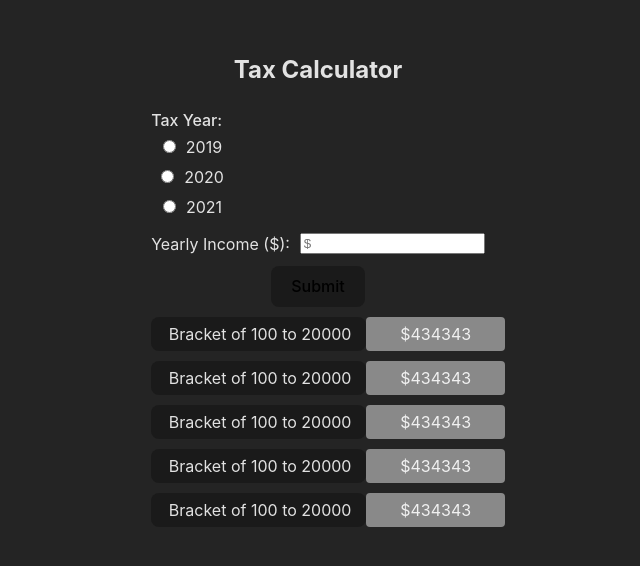
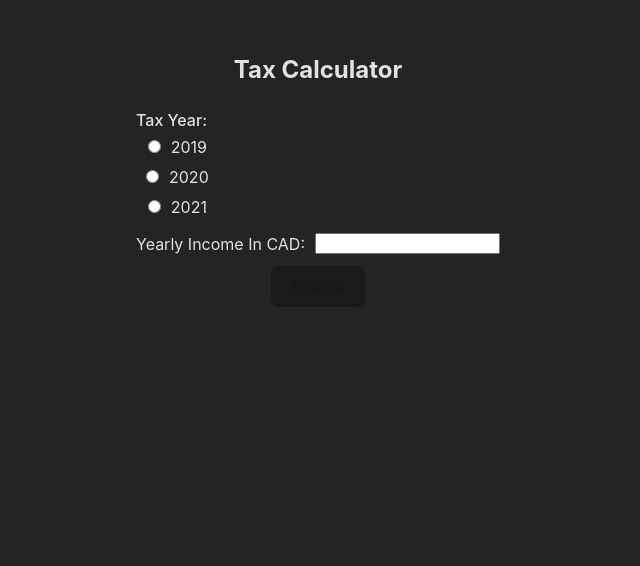
Before and after one commit to markarmanus/points-tax-calculator, a React (Vite) app: page / in a window 1280 px wide. Shown: the top 566 px of the page, without its empty margins (322-962 px from the left). Built offline with nearby package versions, Linux system fonts and the light colour scheme.

Commit message:
- Add ability to chose tax year to Home page - Add ability to input income to Home page - Create new component to view tax calculation result (TaxCalculationResult) - Move home component to folder with new internal component - Add Tosaster package to app - Add Loading Spinner package to app

```diff
--- a/package.json
+++ b/package.json
@@ -11,7 +11,9 @@
   },
   "dependencies": {
     "react": "^18.2.0",
-    "react-dom": "^18.2.0"
+    "react-dom": "^18.2.0",
+    "react-hot-toast": "^2.4.1",
+    "react-spinners": "^0.13.8"
   },
   "devDependencies": {
     "@happy-dom/global-registrator": "^12.0.1",
--- a/src/App.tsx
+++ b/src/App.tsx
@@ -1,8 +1,14 @@
+import { Toaster } from "react-hot-toast";
 import "./App.css";
-import Home from "./Pages/Home";
+import Home from "./Pages/Home/Home";
 
 function App() {
-  return <Home />;
+  return (
+    <>
+      <Home />
+      <Toaster />
+    </>
+  );
 }
 
 export default App;
--- a/src/Pages/Home.tsx
+++ /dev/null
@@ -1,39 +0,0 @@
-import Button from "../Components/Button";
-import LabeledInfo from "../Components/LabeledInfo";
-import LabeledInput from "../Components/LabeledInput";
-import RadioGroup from "../Components/RadioGroup";
-import COPY from "../Constants/Copy";
-
-function Home() {
-  return (
-    <div style={{ width: "100%" }}>
-      <h2>Tax Calculator</h2>
-      <RadioGroup
-        groupLabel={COPY.TaxYear}
-        onChange={(item) => {
-          console.log(item);
-        }}
-        options={[
-          { text: "2019", value: "1" },
-          { text: "2020", value: "2" },
-          { text: "2021", value: "3" },
-        ]}
-      />
-      <LabeledInput
-        type="number"
-        placeholder="$"
-        validator={(value) => Number(value) < 100}
-        errorMessage="Please enter a number less than 100"
-        label="Yearly Income ($)"
-        onChange={console.log}
-      />
-      <Button text={COPY.Submit} />
-      <LabeledInfo label="Bracket of 100 to 20000" info="$434343" />
-      <LabeledInfo label="Bracket of 100 to 20000" info="$434343" />
-      <LabeledInfo label="Bracket of 100 to 20000" info="$434343" />
-      <LabeledInfo label="Bracket of 100 to 20000" info="$434343" />
-      <LabeledInfo label="Bracket of 100 to 20000" info="$434343" />
-    </div>
-  );
-}
-export default Home;
--- /dev/null
+++ b/src/Pages/Home/Home.tsx
@@ -0,0 +1,89 @@
+import { useCallback, useEffect, useState } from "react";
+import Button from "../../Components/Button";
+import toast from "react-hot-toast";
+import LabeledInput from "../../Components/LabeledInput";
+import RadioGroup from "../../Components/RadioGroup";
+import COPY from "../../Constants/Copy";
+import { styled } from "styled-components";
+import { TaxBracket } from "../../Interfaces/Taxes";
+import TaxCalculationResult from "./TaxCalculationResult";
+import BeatLoader from "react-spinners/BeatLoader";
+import API from "../../Utils/API";
+import COLORS from "../../Constants/Colors";
+
+const yearOptions = [
+  { text: "2019", value: "2019" },
+  { text: "2020", value: "2020" },
+  { text: "2021", value: "2021" },
+];
+const Container = styled.div`
+  width: 100%;
+`;
+
+const ResultsContainer = styled.div`
+  margin-top: 20px;
+`;
+
+function Home() {
+  const [year, setYear] = useState<string>();
+  const [income, setIncome] = useState<number>();
+  const [canSubmit, setCanSubmit] = useState<boolean>(false);
+  const [loading, setLoading] = useState<boolean>(false);
+  const [taxBrackets, setTaxBrackets] = useState<TaxBracket[]>();
+
+  useEffect(() => {
+    if (year && income && income > 0) setCanSubmit(true);
+    else setCanSubmit(false);
+  }, [year, income]);
+
+  const updateIncome = useCallback((income: string) => {
+    setIncome(Number(income));
+  }, []);
+
+  const updateYear = useCallback((year: string) => {
+    setYear(year);
+    setTaxBrackets(undefined);
+  }, []);
+
+  const showResults = useCallback(() => {
+    return income && income > 0 && taxBrackets && year;
+  }, [income, year, taxBrackets]);
+
+  const onSubmit = useCallback(async () => {
+    if (year !== undefined) {
+      setLoading(true);
+      try {
+        const bracketsData = await API.getTaxBracketData(year);
+        setTaxBrackets(bracketsData);
+        setLoading(false);
+      } catch (error) {
+        setLoading(false);
+        setTaxBrackets(undefined);
+        toast.error("Failed to Fetch Tax Data, Please Try again!", { duration: 2000 });
+      }
+    }
+  }, [year]);
+
+  return (
+    <Container>
+      <h2>Tax Calculator</h2>
+      <RadioGroup groupLabel={COPY.TaxYear} options={yearOptions} onChange={updateYear} />
+      <LabeledInput
+        type="number"
+        validator={(value) => Number(value) > 0}
+        errorMessage="Income must be greater than 0"
+        label="Yearly Income In CAD"
+        onChange={updateIncome}
+      />
+      <Button disabled={!canSubmit} onClick={onSubmit} text={COPY.Submit} />
+      <ResultsContainer>
+        {loading ? (
+          <BeatLoader loading={true} color={COLORS.highlight} />
+        ) : showResults() ? (
+          <TaxCalculationResult taxBrackets={taxBrackets} income={income} />
+        ) : null}
+      </ResultsContainer>
+    </Container>
+  );
+}
+export default Home;
--- /dev/null
+++ b/src/Pages/Home/TaxCalculationResult.tsx
@@ -0,0 +1,47 @@
+import styled from "styled-components";
+import { memo, useEffect, useState } from "react";
+import { TaxBracket } from "../../Interfaces/Taxes";
+import { AllTaxesOwed, BracketOwedTaxes, calculateTaxes } from "../../Utils/TaxMath";
+import LabeledInfo from "../../Components/LabeledInfo";
+
+interface TaxCalculationResultProps {
+  taxBrackets?: TaxBracket[];
+  income?: number;
+}
+const ResultsContainer = styled.div`
+  display: flex;
+  justify-content: center;
+  align-items: center;
+  flex-direction: column;
+  width: 100%;
+  height: 100%;
+`;
+
+const formatNumber = (num?: number) => {
+  return new Intl.NumberFormat("en-US", { style: "currency", currency: "CAD" }).format(num || 0);
+};
+const TaxCalculationResult = memo(function TaxCalculationResult(props: TaxCalculationResultProps) {
+  const { taxBrackets, income } = props;
+  const [taxCalculation, setTaxCalculation] = useState<AllTaxesOwed>();
+  useEffect(() => {
+    if (income && taxBrackets) setTaxCalculation(calculateTaxes(income, taxBrackets));
+  }, [taxBrackets, income]);
+
+  console.log(income, taxBrackets);
+  return (
+    <ResultsContainer>
+      {taxCalculation && (
+        <>
+          {taxCalculation.taxesByBracket.map((owedPerBracket: BracketOwedTaxes, index: number) => {
+            return <LabeledInfo key={index} label={owedPerBracket.label} info={formatNumber(owedPerBracket.owed)} />;
+          })}
+          <LabeledInfo label="Total Taxes" info={formatNumber(taxCalculation.total)} />
+          <LabeledInfo label="Net Income" info={formatNumber(taxCalculation.afterTaxIncome)} />
+          <LabeledInfo label="Effective Rate" info={taxCalculation.effectiveRate.toString()} />
+        </>
+      )}
+    </ResultsContainer>
+  );
+});
+
+export default TaxCalculationResult;
```
Also changed, not shown: 1 other file (tests, documents, lock files or other folders).
